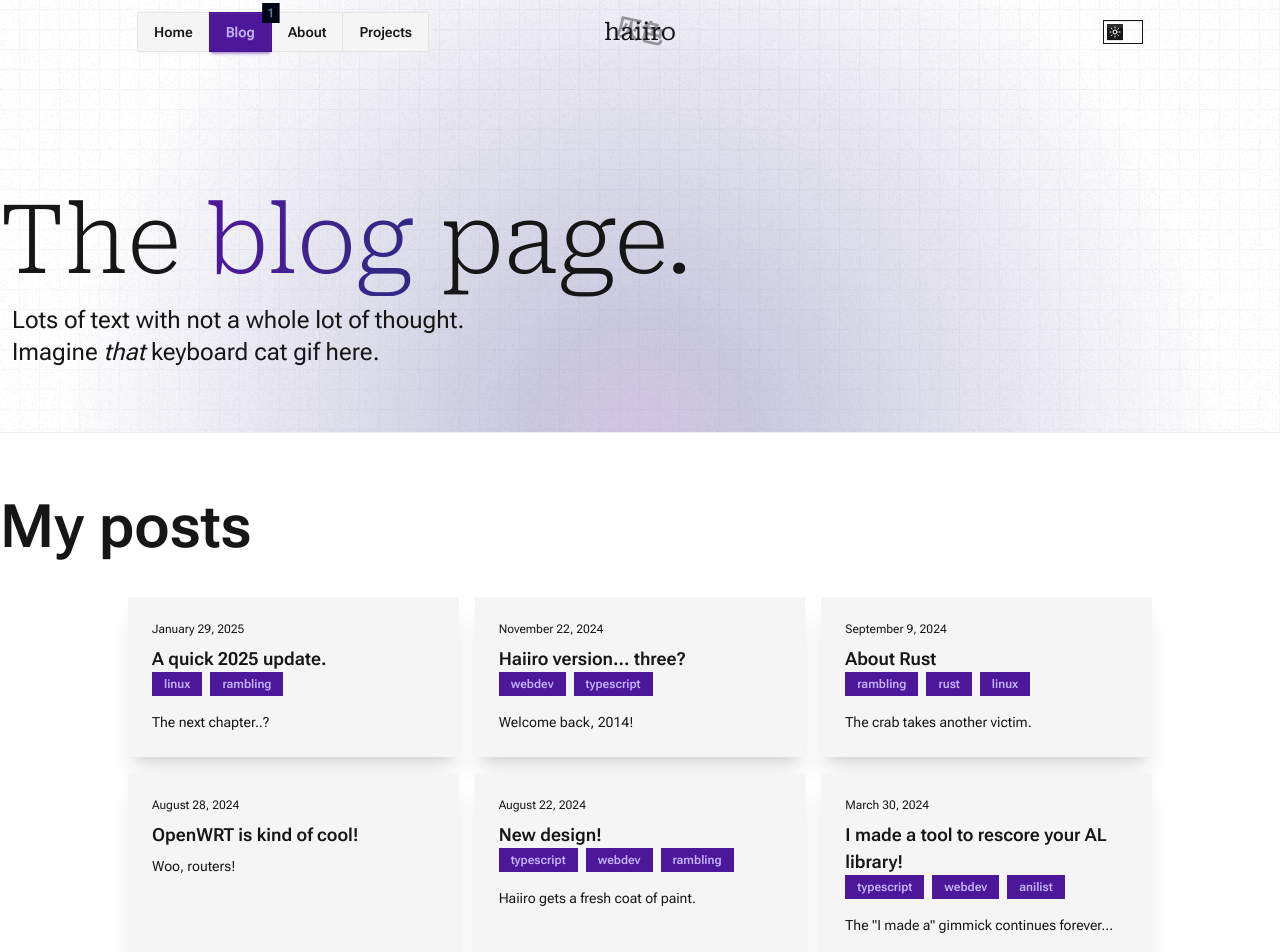
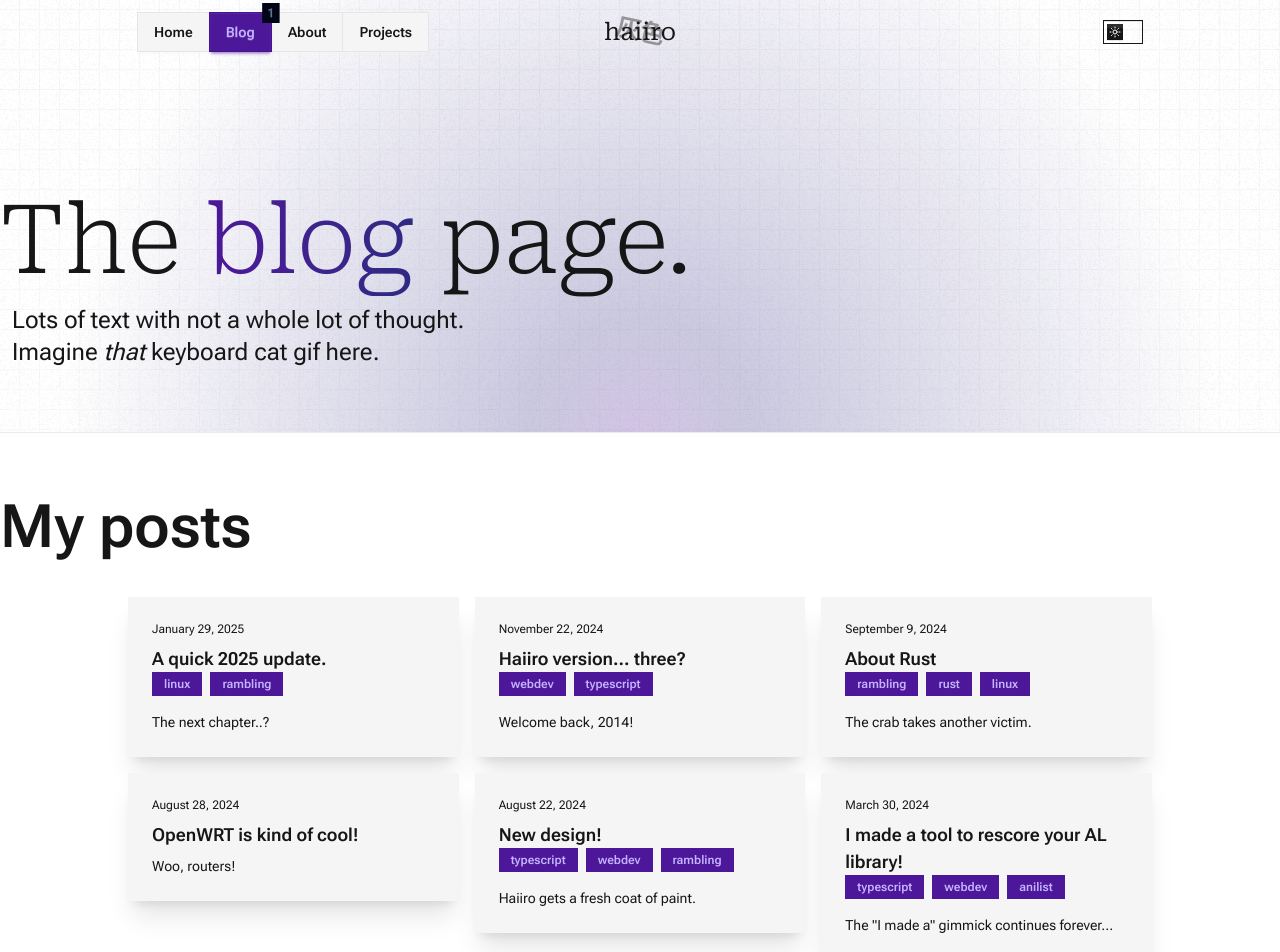
Before and after one commit to haiiro-moe/cakes, a Next.js app: page /blog in a window 1280 px wide. Shown: the top 952 px of the page. Built offline with nearby package versions, Linux system fonts and the light colour scheme.

Commit message:
fix(blog): proper semantics in the blog card

```diff
--- a/src/components/blog-page/post-card.tsx
+++ b/src/components/blog-page/post-card.tsx
@@ -1,19 +1,14 @@
-import Link from "next/link";
 import { Post } from "./get-posts";
-import { useRouter } from "next/navigation";
+import RouterLink from "../router-link";
 
 export default function PostCard({ post }: { post: Post }) {
-	const router = useRouter();
-
 	return (
-		<div
+		<RouterLink
+			href={`/blog/${post.slug}`}
 			className={
 				"bg-base-200 shadow-xl min-w-[200px] text-base-content scale-100 hover:scale-105 " +
-				"transition-transform duration-200 ease-in-out cursor-pointer card"
+				"transition-transform duration-200 ease-in-out cursor-pointer card h-fit blog-card"
 			}
-			onClick={() => {
-				router.push(`/blog/${post.slug}`);
-			}}
 		>
 			<div className="card-body">
 				<div className="text-xs date">
@@ -33,22 +28,17 @@ export default function PostCard({ post }: { post: Post }) {
 					<span className="flex flex-wrap gap-2">
 						{post.tags &&
 							post.tags.map((tag) => (
-								<Link
+								<div
 									key={tag}
-									href={`/blog?tags=${tag}`}
-									className="hover:text-accent text-xs transition-all duration-150 hover:bg-accent-content badge badge-primary"
-									onClick={(e) => {
-										e.stopPropagation();
-										router.push(`/blog?tags=${tag}`);
-									}}
+									className="text-xs transition-all duration-150 badge badge-primary"
 								>
 									{tag}
-								</Link>
+								</div>
 							))}
 					</span>
 				</h2>
 				<p>{post.description}</p>
 			</div>
-		</div>
+		</RouterLink>
 	);
 }
```
